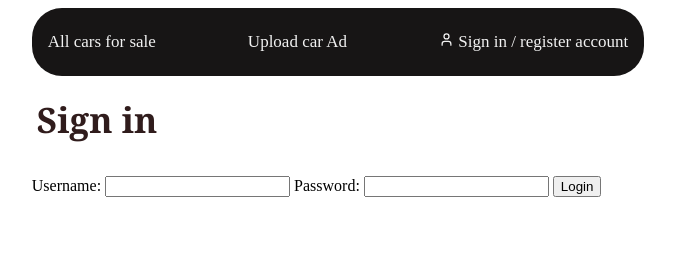
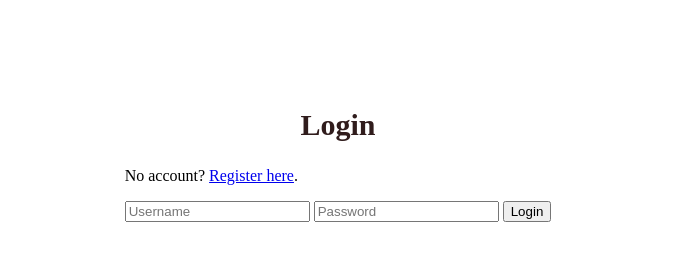
Before and after one commit to maariaamm/CarSales-frontend, a website built with Vite: page src/login.html in a window 1280 px wide. Shown: the whole page, without its empty margins (302-977 px from the left). Built offline with nearby package versions, Linux system fonts and the light colour scheme.

Commit message:
add: html

```diff
--- a/src/login.html
+++ b/src/login.html
@@ -2,37 +2,19 @@
 <html lang="en">
 <head>
   <meta charset="UTF-8">
-  <meta name="viewport" content="width=device-width, initial-scale=1.0">
-  <title>Car Sales homepage</title>
+  <title>Login</title>
   <link rel="stylesheet" href="/styles/global.css">
 </head>
 <body>
   <main>
-    <div class="nav">
-      <a href="#carAdscontainer">All cars for sale</a>
-      <a href="/createAd" class="auth-required">Upload car Ad</a>
-      <a href="/login" class="auth-toggle">
-        <svg xmlns="http://www.w3.org/2000/svg" width="15" height="15" viewBox="0 0 24 24" fill="none" stroke="currentColor" stroke-width="2" stroke-linecap="round" stroke-linejoin="round" class="lucide lucide-user-icon lucide-user">
-          <path d="M19 21v-2a4 4 0 0 0-4-4H9a4 4 0 0 0-4 4v2" />
-          <circle cx="12" cy="7" r="4" />
-        </svg>
-        <span>Sign in / register account</span>
-      </a>
-    </div>
-    <h1>Sign in</h1>
+    <h2>Login</h2>
+    <p>No account? <a href="/register.html">Register here</a>.</p>
     <form id="login-form">
-      <label>
-        Username:
-        <input type="text" name="username" required />
-      </label>
-      <label>
-        Password:
-        <input type="password" name="password" required />
-      </label>
-      <button type="submit">Login</button>
+      <input type="text" name="username" placeholder="Username" required>
+      <input type="password" name="password" placeholder="Password" required>
+      <button type="submit" class="login-btn">Login</button>
     </form>
   </main>
-
   <script type="module" src="/js/main.js"></script>
 </body>
 </html>
```
Also changed, not shown: src/createAd.html (+3 -3 lines), src/index.html (+4 -5 lines), src/register.html (+12 -16 lines).
